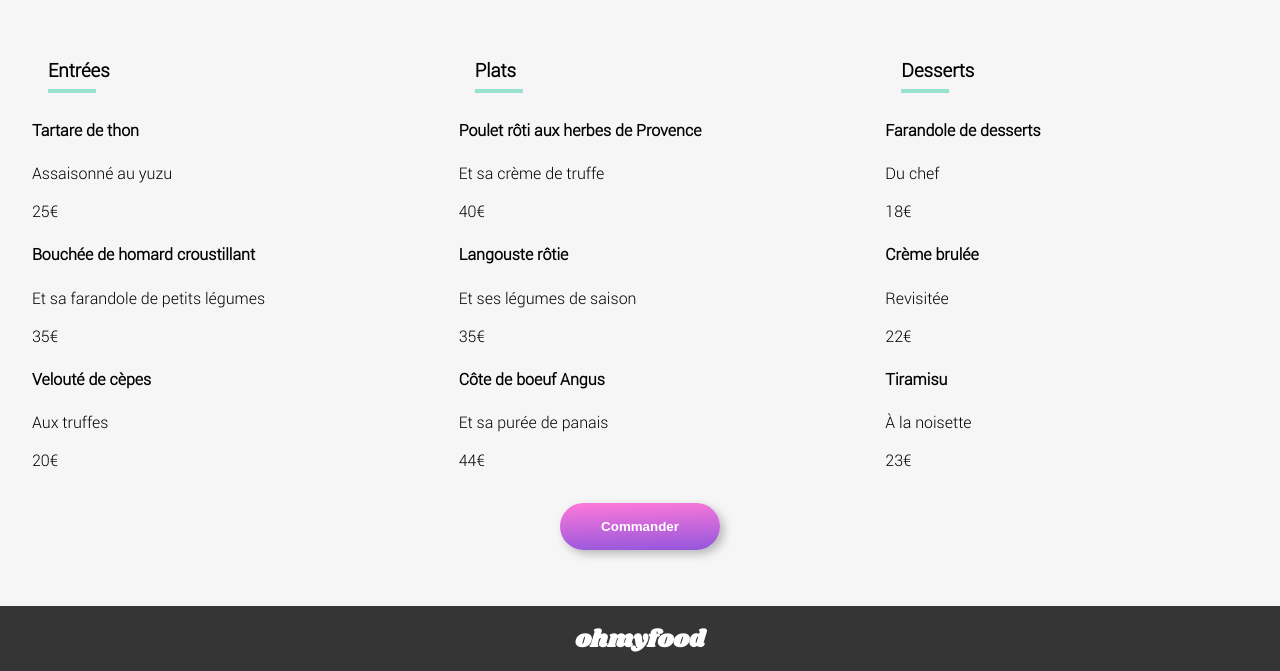
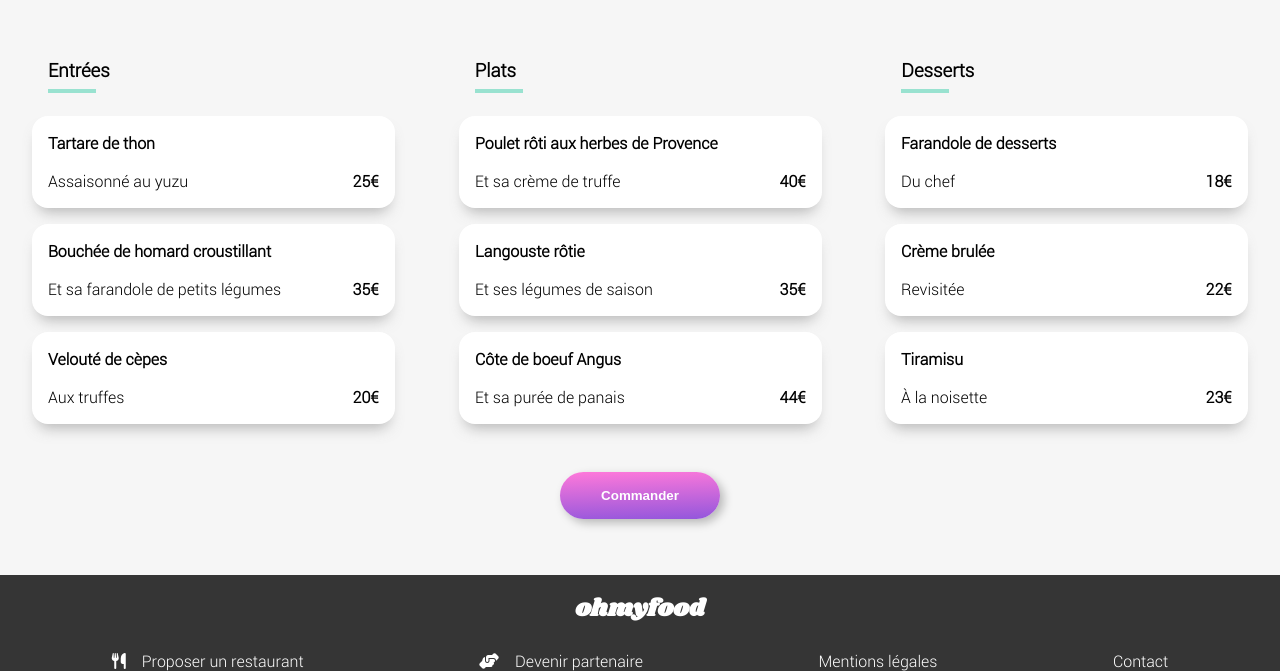
Before and after one commit to Iziis/Projet3, a website: page menu4.html in a window 1280 px wide. Shown: the part 634-1305 px from the top of the page. Drawn offline with Linux system fonts and the light colour scheme.

Commit message:
Ajout animations page4

```diff
--- a/menu4.html
+++ b/menu4.html
@@ -39,7 +39,13 @@
 
                 <h3 class="cartes__header__title">Le délice des sens</h3>
 
-                <i class="fas fa-heart" aria-hidden="true"></i>
+                <div class="cartes__header__like">
+
+                    <div class="cartes__header__like__full"><i class="fas fa-heart"></i></div>
+
+                    <div class="cartes__header__like__empty"><i class="far fa-heart"></i></div>
+
+                </div>
 
             </div>
 
@@ -49,45 +55,87 @@
 
                     <h3 class="content__title">Entrées</h3>
 
-                    <section class="content__texte">
+                    <section class="carte carte--1">
 
-                        <div class="content__texte__txt">
+                        <div class="carte__container">
 
-                            <h4 class="content__texte__txt__subtitle">Tartare de thon</h4>
+                            <h4 class="carte__container__subtitle">Tartare de thon</h4>
 
-                            <p class="content__texte__txt__description">Assaisonné au yuzu</p>
+                            <div class="carte__container__description">
+
+                                <p class="carte__container__description__txt">Assaisonné au yuzu</p>
+
+                                <div class="carte__container__description__price">25€</div>
+
+                            </div>
 
                         </div>
 
-                        <div class="content__texte__price">25€</div>
+                        <div class="carte__confirm">
+
+                            <div class="carte__confirm__wrap">
+
+                                <i class="fa-check fas carte__confirm__icon"></i>
+
+                            </div>
+
+                        </div>
 
                     </section>
 
-                    <section class="content__texte">
+                    <section class="carte carte--2">
 
-                        <div class="content__texte__txt">
+                        <div class="carte__container">
 
-                            <h4 class="content__texte__txt__subtitle">Bouchée de homard croustillant</h4>
+                            <h4 class="carte__container__subtitle">Bouchée de homard croustillant</h4>
 
-                            <p class="content__texte__txt__description">Et sa farandole de petits légumes</p>
+                            <div class="carte__container__description">
+
+                                <p class="carte__container__description__txt">Et sa farandole de petits légumes</p>
+
+                                <div class="carte__container__description__price">35€</div>
+
+                            </div>
 
                         </div>
 
-                        <div class="content__texte__price">35€</div>
+                        <div class="carte__confirm">
+
+                            <div class="carte__confirm__wrap">
+
+                                <i class="fa-check fas carte__confirm__icon"></i>
+
+                            </div>
+
+                        </div>
 
                     </section>
 
-                    <section class="content__texte">
+                    <section class="carte carte--3">
 
-                        <div class="content__texte__txt">
+                        <div class="carte__container">
 
-                            <h4 class="content__texte__txt__subtitle">Velouté de cèpes</h4>
+                            <h4 class="carte__container__subtitle">Velouté de cèpes</h4>
 
-                            <p class="content__texte__txt__description">Aux truffes</p>
+                            <div class="carte__container__description">
+
+                                <p class="carte__container__description__txt">Aux truffes</p>
+
+                                <div class="carte__container__description__price">20€</div>
+
+                            </div>
 
                         </div>
 
-                        <div class="content__texte__price">20€</div>
+                        <div class="carte__confirm">
+
+                            <div class="carte__confirm__wrap">
+
+                                <i class="fa-check fas carte__confirm__icon"></i>
+
+                            </div>
+
+                        </div>
 
                     </section>
 
@@ -97,45 +145,87 @@
 
                     <h3 class="content__title">Plats</h3>
 
-                    <section class="content__texte">
+                    <section class="carte carte--4">
 
-                        <div class="content__texte__txt">
+                        <div class="carte__container">
 
-                            <h4 class="content__texte__txt__subtitle">Poulet rôti aux herbes de Provence</h4>
+                            <h4 class="carte__container__subtitle">Poulet rôti aux herbes de Provence</h4>
 
-                            <p class="content__texte__txt__description">Et sa crème de truffe</p>
+                            <div class="carte__container__description">
+
+                                <p class="carte__container__description__txt">Et sa crème de truffe</p>
+
+                                <div class="carte__container__description__price">40€</div>
+
+                            </div>
 
                         </div>
 
-                        <div class="content__texte__price">40€</div>
+                        <div class="carte__confirm">
+
+                            <div class="carte__confirm__wrap">
+
+                                <i class="fa-check fas carte__confirm__icon"></i>
+
+                            </div>
+
+                        </div>
 
                     </section>
 
-                    <section class="content__texte">
+                    <section class="carte carte--5">
 
-                        <div class="content__texte__txt">
+                        <div class="carte__container">
 
-                            <h4 class="content__texte__txt__subtitle">Langouste rôtie</h4>
+                            <h4 class="carte__container__subtitle">Langouste rôtie</h4>
 
-                            <p class="content__texte__txt__description">Et ses légumes de saison</p>
+                            <div class="carte__container__description">
+
+                                <p class="carte__container__description__txt">Et ses légumes de saison</p>
+
+                                <div class="carte__container__description__price">35€</div>
+
+                            </div>
 
                         </div>
 
-                        <div class="content__texte__price">35€</div>
+                        <div class="carte__confirm">
+
+                            <div class="carte__confirm__wrap">
+
+                                <i class="fa-check fas carte__confirm__icon"></i>
+
+                            </div>
+
+                        </div>
 
                     </section>
 
-                    <section class="content__texte">
+                    <section class="carte carte--6">
 
-                        <div class="content__texte__txt">
+                        <div class="carte__container">
 
-                            <h4 class="content__texte__txt__subtitle">Côte de boeuf Angus</h4>
+                            <h4 class="carte__container__subtitle">Côte de boeuf Angus</h4>
 
-                            <p class="content__texte__txt__description">Et sa purée de panais</p>
+                            <div class="carte__container__description">
+
+                                <p class="carte__container__description__txt">Et sa purée de panais</p>
+
+                                <div class="carte__container__description__price">44€</div>
+
+                            </div>
 
                         </div>
 
-                        <div class="content__texte__price">44€</div>
+                        <div class="carte__confirm">
+
+                            <div class="carte__confirm__wrap">
+
+                                <i class="fa-check fas carte__confirm__icon"></i>
+
+                            </div>
+
+                        </div>
 
                     </section>
 
@@ -145,45 +235,87 @@
 
                     <h3 class="content__title">Desserts</h3>
 
-                    <section class="content__texte">
+                    <section class="carte carte--7">
 
-                        <div class="content__texte__txt">
+                        <div class="carte__container">
 
-                            <h4 class="content__texte__txt__subtitle">Farandole de desserts</h4>
+                            <h4 class="carte__container__subtitle">Farandole de desserts</h4>
 
-                            <p class="content__texte__txt__description">Du chef</p>
+                            <div class="carte__container__description">
+
+                                <p class="carte__container__description__txt">Du chef</p>
+
+                                <div class="carte__container__description__price">18€</div>
+
+                            </div>
 
                         </div>
 
-                        <div class="content__texte__price">18€</div>
+                        <div class="carte__confirm">
+
+                            <div class="carte__confirm__wrap">
+
+                                <i class="fa-check fas carte__confirm__icon"></i>
+
+                            </div>
+
+                        </div>
 
                     </section>
 
-                    <section class="content__texte">
+                    <section class="carte carte--8">
 
-                        <div class="content__texte__txt">
+                        <div class="carte__container">
 
-                            <h4 class="content__texte__txt__subtitle">Crème brulée</h4>
+                            <h4 class="carte__container__subtitle">Crème brulée</h4>
 
-                            <p class="content__texte__txt__description">Revisitée</p>
+                            <div class="carte__container__description">
+
+                                <p class="carte__container__description__txt">Revisitée</p>
+
+                                <div class="carte__container__description__price">22€</div>
+
+                            </div>
 
                         </div>
 
-                        <div class="content__texte__price">22€</div>
+                        <div class="carte__confirm">
+
+                            <div class="carte__confirm__wrap">
+
+                                <i class="fa-check fas carte__confirm__icon"></i>
+
+                            </div>
+
+                        </div>
 
                     </section>
 
-                    <section class="content__texte">
+                    <section class="carte carte--9">
 
-                        <div class="content__texte__txt">
+                        <div class="carte__container">
 
-                            <h4 class="content__texte__txt__subtitle">Tiramisu</h4>
+                            <h4 class="carte__container__subtitle">Tiramisu</h4>
 
-                            <p class="content__texte__txt__description">À la noisette</p>
+                            <div class="carte__container__description">
+
+                                <p class="carte__container__description__txt">À la noisette</p>
+
+                                <div class="carte__container__description__price">23€</div>
+
+                            </div>
 
                         </div>
 
-                        <div class="content__texte__price">23€</div>
+                        <div class="carte__confirm">
+
+                            <div class="carte__confirm__wrap">
+
+                                <i class="fa-check fas carte__confirm__icon"></i>
+
+                            </div>
+
+                        </div>
 
                     </section>
 
@@ -210,7 +342,7 @@
                 <a class="footer__liens__restaurant" href="#"><i class="fas fa-utensils"></i>Proposer un restaurant</a>
                 <a class="footer__liens__partenaires" href="#"><i class="fas fa-hands-helping"></i>Devenir partenaire</a>
                 <a class="footer__liens__mentions" href="#">Mentions légales</a>
-                <a class="footer__liens__contact" href="#">Contact</a>
+                <a class="footer__liens__contact" href="mailto:contact@ohmyfood.com">Contact</a>
 
             </div>
 
```
